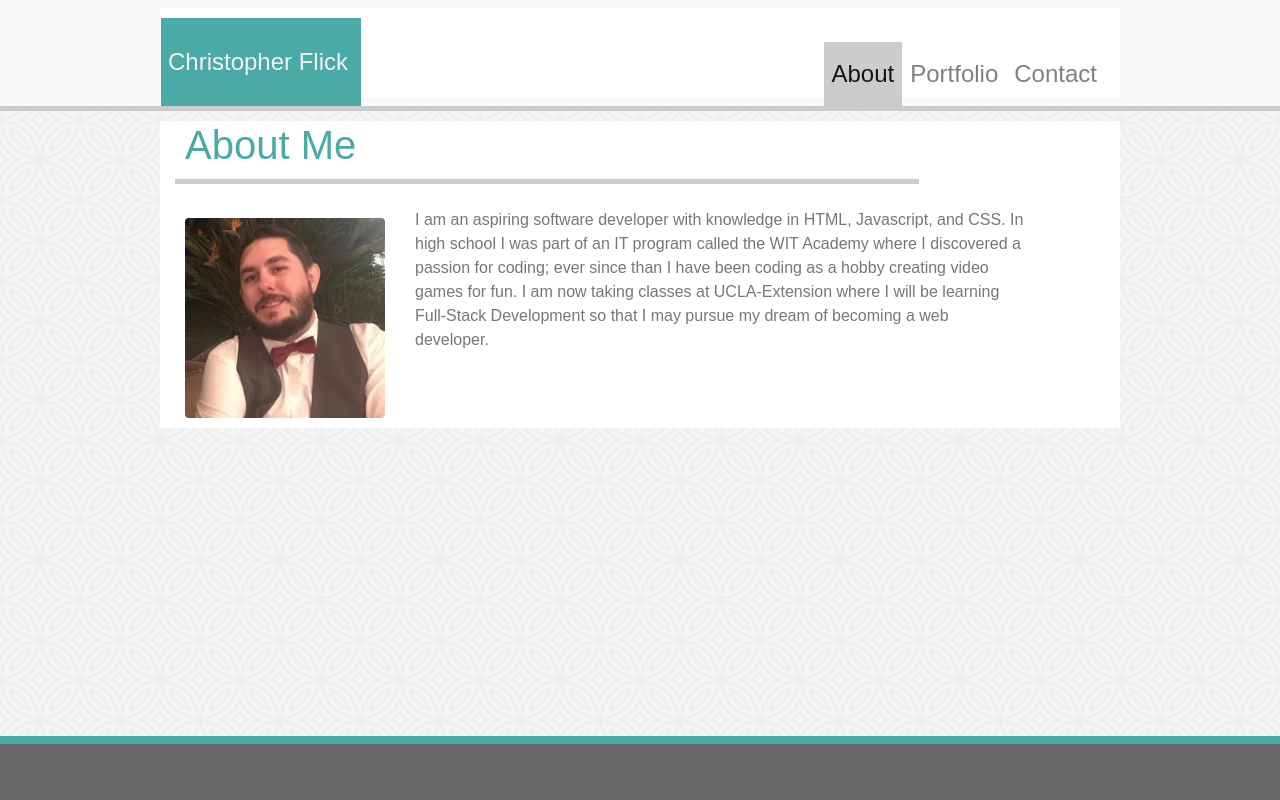
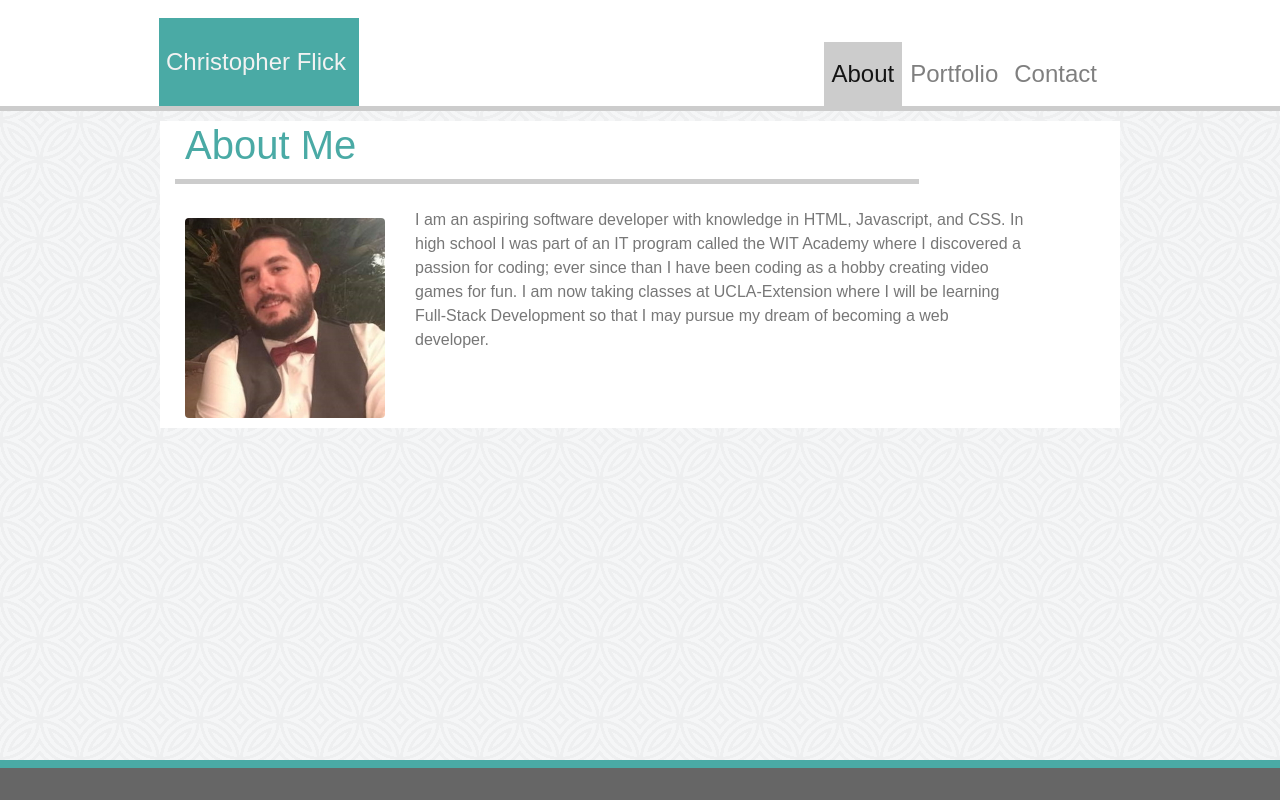
Before and after one commit to ChrisFlick/responsive-portfolio, a plain HTML site: page src/index.html in a window 1280 px wide. Drawn offline with nearby package versions, Linux system fonts and the light colour scheme.

Commit message:
Fixed issue where the navbar was a different color than the rest of the header

```diff
--- a/assets/css/style.css
+++ b/assets/css/style.css
@@ -39,7 +39,7 @@ nav {
     float: left;
 
     text-align: center;
-    left: -14px;
+    left: -16px;
     top: 10px;
   }
 
@@ -177,7 +177,7 @@ footer {
     border-top: 8px solid #4aaaa5;
     background-color: #666666;
     width: 100%;
-    height: 5vw;
+    height: 5vh;
     position: fixed;
-    bottom: 0
+    bottom: 0px;
 }
--- a/src/index.html
+++ b/src/index.html
@@ -5,9 +5,6 @@
     <meta http-equiv="X-UA-Compatible" content="ie=edge">
 
     <title>Bootstrap Basic Portfolio</title>
-
-    <!-- Load Stylesheets -->
-    <meta name="viewport" content="width=device-width, initial-scale=1, shrink-to-fit=no">
 
     <script src="https://code.jquery.com/jquery-3.3.1.slim.min.js" integrity="sha384-q8i/X+965DzO0rT7abK41JStQIAqVgRVzpbzo5smXKp4YfRvH+8abtTE1Pi6jizo" crossorigin="anonymous"></script>
     <script src="https://cdnjs.cloudflare.com/ajax/libs/popper.js/1.14.7/umd/popper.min.js" integrity="sha384-UO2eT0CpHqdSJQ6hJty5KVphtPhzWj9WO1clHTMGa3JDZwrnQq4sF86dIHNDz0W1" crossorigin="anonymous"></script>
@@ -23,7 +20,7 @@
 </head>
 
 <body>
-        <nav class="navbar navbar-expand-lg navbar-light bg-light">
+        <nav class="navbar navbar-expand-lg navbar-light">
             <div class="container">
                 <div class="name">
                 <h1>Christopher Flick</h1>
@@ -63,7 +60,7 @@
                 </div>
 
                 <div class="col-md-8">
-                    <p>I am an aspiring software developer with knowledge in HTML, Javascript, and CSS. In high school I was part of an IT program called the WIT Academy where I discovered a passion for coding; ever since than I have been coding as a hobby creating video games for fun. I am now taking classes at UCLA-Extension where I will be learning Full-Stack Development so that I may pursue my dream of becoming a web developer.
+                    <p>I am an aspiring software developer with knowledge in HTML, Javascript, and CSS. In high school I was part of an IT program called the WIT Academy where I discovered a passion for coding; ever since than I have been coding as a hobby creating video games for fun. I am now taking classes at UCLA-Extension where I will be learning Full-Stack Development so that I may pursue my dream of becoming a web developer.<br><br>
                     </p>
                 </div>
             </div>
```
Also changed, not shown: src/contact.html (+6 -2 lines), src/portfolio.html (+11 -8 lines), Instructions/Images/Easier-Layout.png (deleted), Instructions/Images/Recommended-Dimensions.png (deleted), Instructions/Images/portfolio-about-me.png (deleted), Instructions/Images/portfolio-contact.png (deleted), Instructions/Images/portfolio-gallery.png (deleted), 2 other files.
